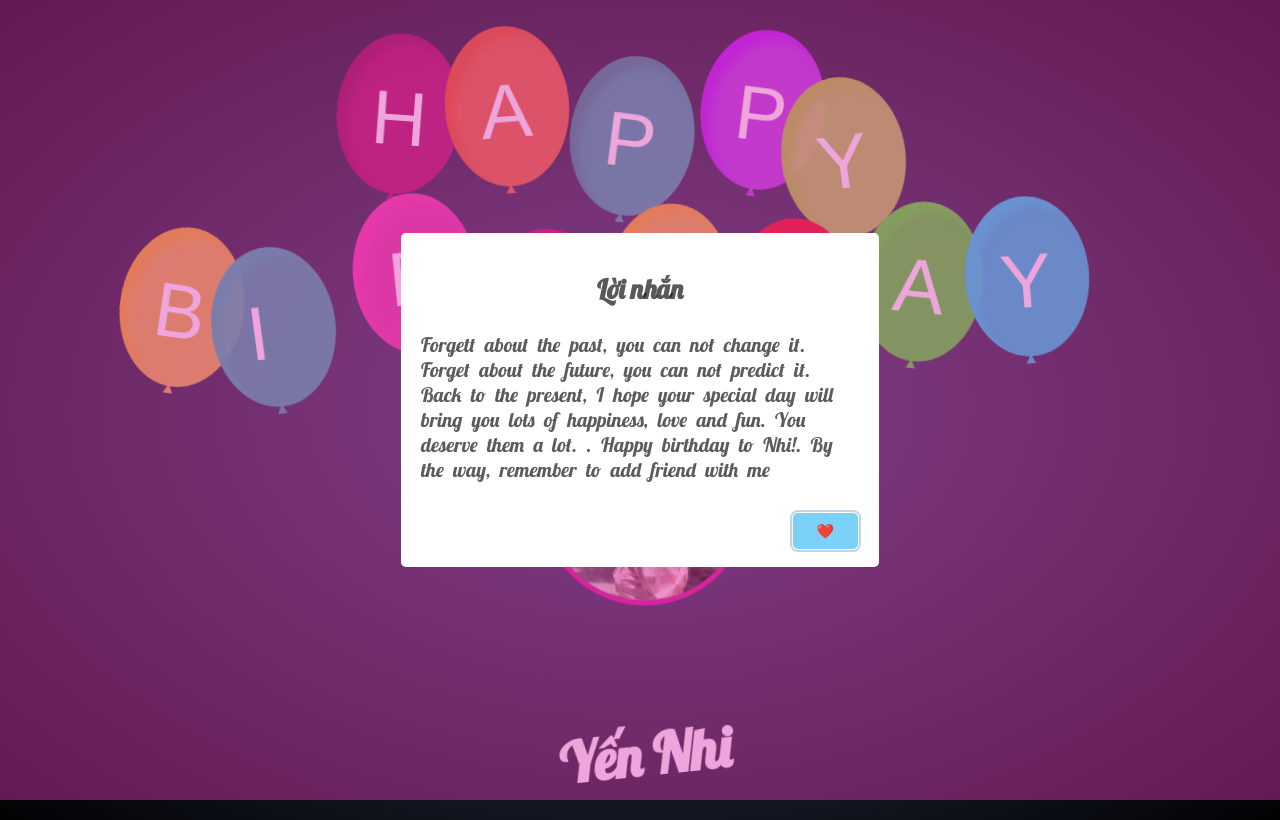
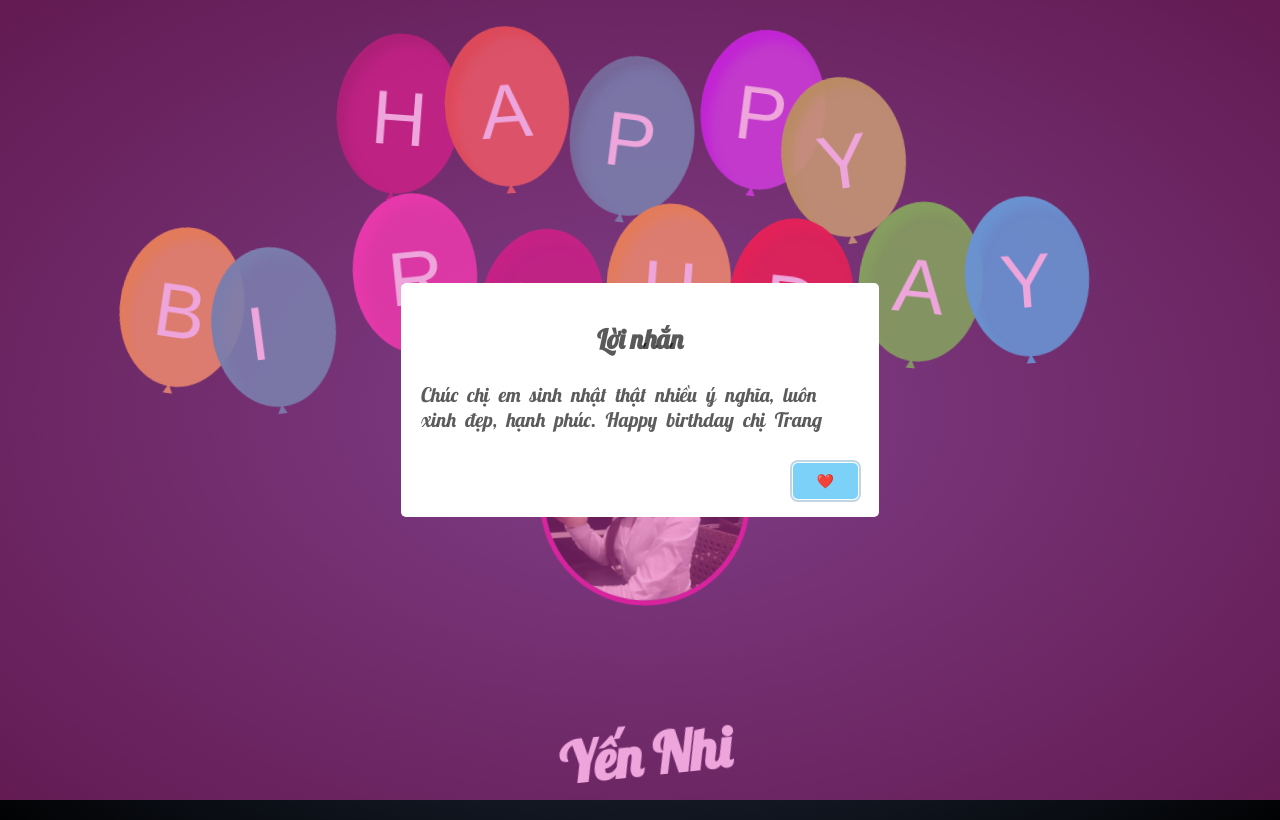
Before and after one commit to tungthanhhoangg/tungthanhhoangg.github.io, a plain HTML site: page index.html in a window 1280 px wide. Both pictures are taken after a click on the picture 645 px from the left and 510 px from the top of the page. Drawn offline with nearby package versions, Linux system fonts and the light colour scheme; a web font is replaced by a local one.

Commit message:
Update index.html

```diff
--- a/index.html
+++ b/index.html
@@ -58,7 +58,7 @@
             </div>
             <div class="avatar">
                 <!-- 3. Avatar của người bạn muốn gởi lời chúc -->
-                <img src="./Nhi.jpg" alt="" class="avatar__img" onClick="showMessage()" />
+                <img src="./trang.jpg" alt="" class="avatar__img" onClick="showMessage()" />
                 <!-- 4. Tên của người đó -->
                 <h1 onClick="showMessage()" class="avatar__title">Yến Nhi</h1>
             </div>
@@ -76,7 +76,7 @@
                 // 6. Lời nhắn hiện ra khi bấm vào tên hoặc avatar
                 swal({
                     title: "Lời nhắn", // Tiêu đề của popup
-                    text: "Forgett about the past, you can not change it. Forget about the future, you can not predict it. Back to the present, I hope your special day will bring you lots of happiness, love and fun. You deserve them a lot.  . Happy birthday to Nhi!. By the way, remember to add friend with me", // Nội dung lời nhắn
+                    text: "Chúc chị em sinh nhật thật nhiều ý nghĩa, luôn xinh đẹp, hạnh phúc. Happy birthday chị Trang", // Nội dung lời nhắn
                     button: {
                         text: "❤️️",
                     },
```
